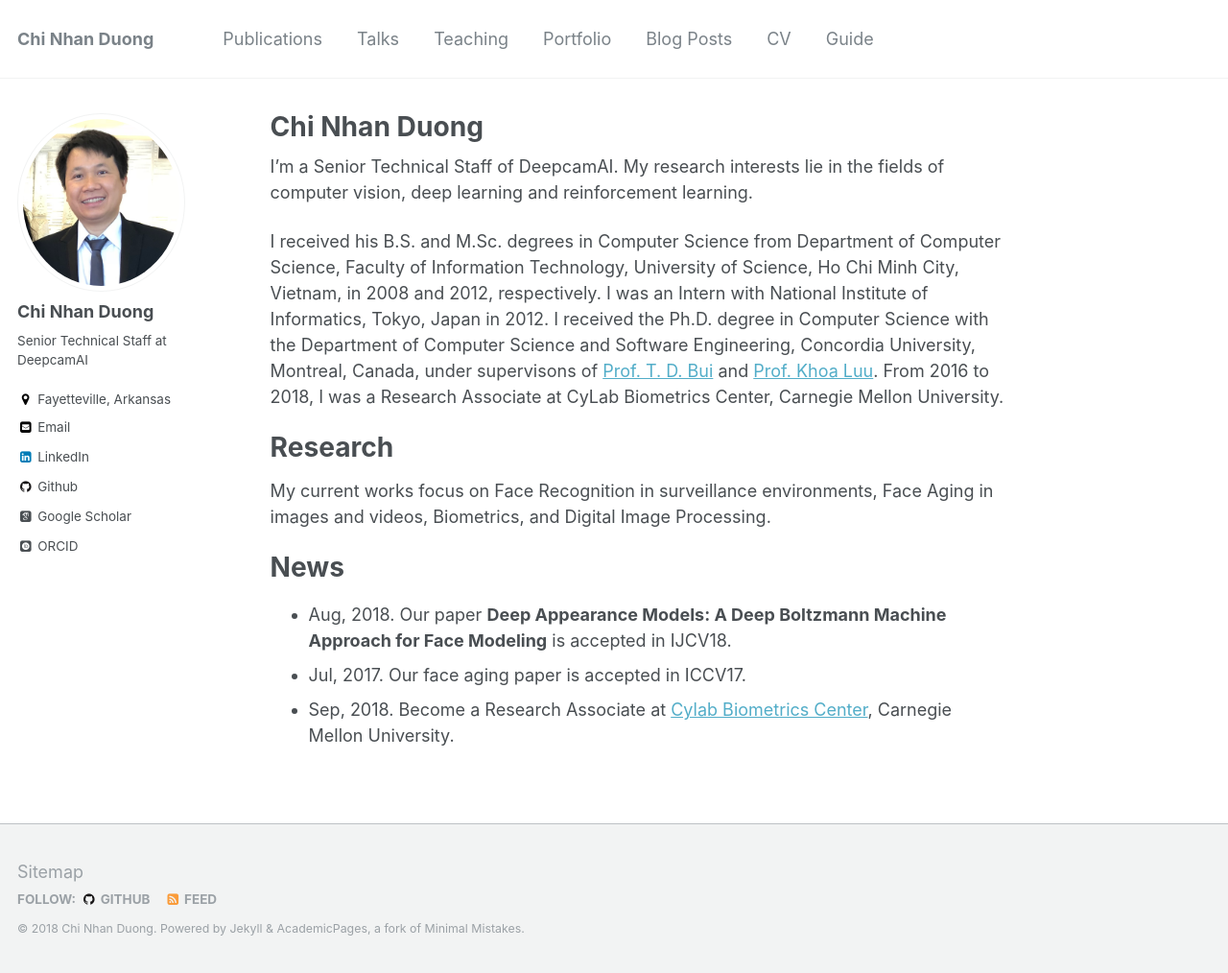
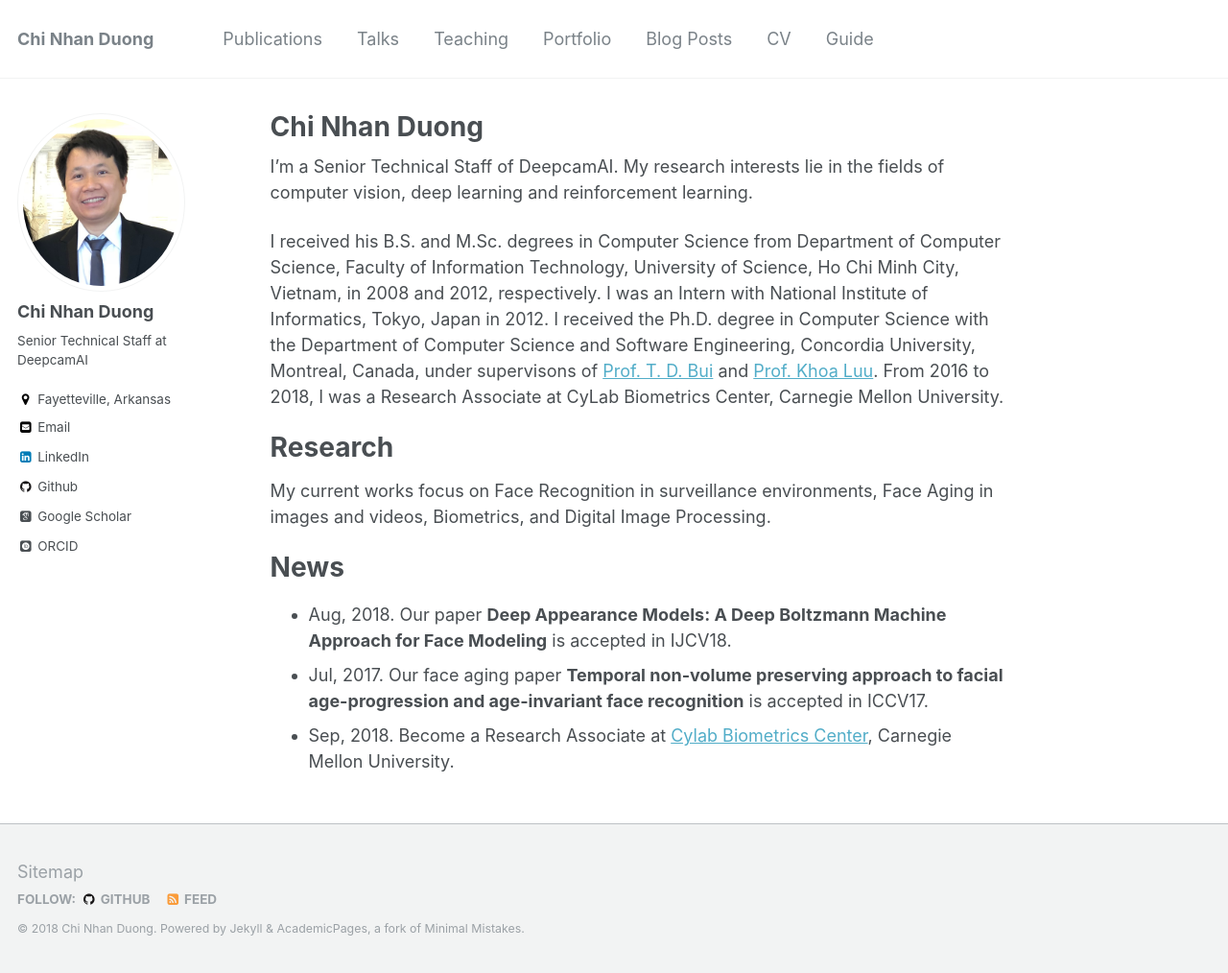
Before and after one commit to dcnhan/dcnhan.github.io, a Jekyll site: the page built from _pages/about.md, in a window 1280 px wide and 1014 px high. Shown: the whole window at 96% size. Built offline with Jekyll 4.4.1, drawn with Linux system fonts in a browser that asks for light colours; some web fonts are replaced.

Commit message:
second commit

```diff
--- a/_pages/about.md
+++ b/_pages/about.md
@@ -20,5 +20,5 @@ My current works focus on Face Recognition in surveillance environments, Face Ag
 News
 ======
    * Aug, 2018. Our paper **Deep Appearance Models: A Deep Boltzmann Machine Approach for Face Modeling** is accepted in IJCV18.
-   * Jul, 2017. Our face aging paper is accepted in ICCV17.
+   * Jul, 2017. Our face aging paper **Temporal non-volume preserving approach to facial age-progression and age-invariant face recognition** is accepted in ICCV17.
    * Sep, 2018. Become a Research Associate at [Cylab Biometrics Center](http://www.cmu-biometrics.org), Carnegie Mellon University.
```
